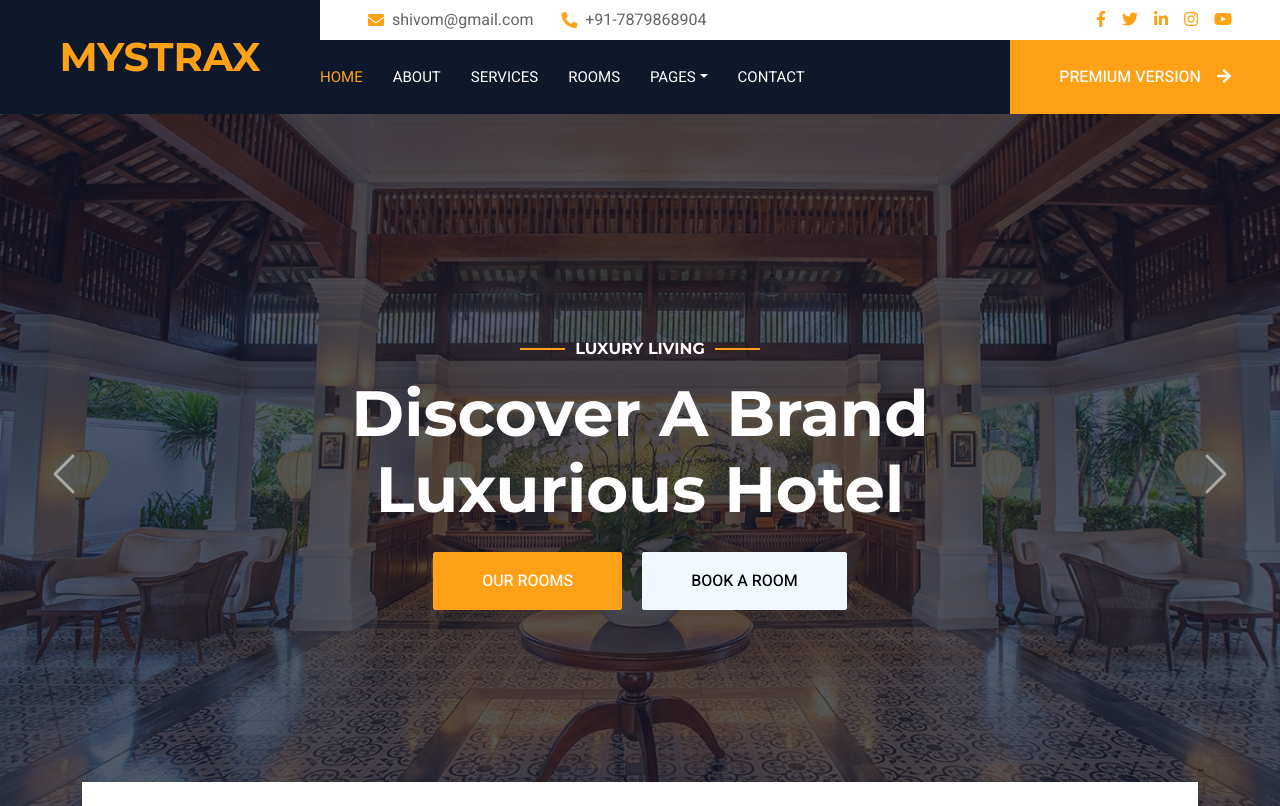
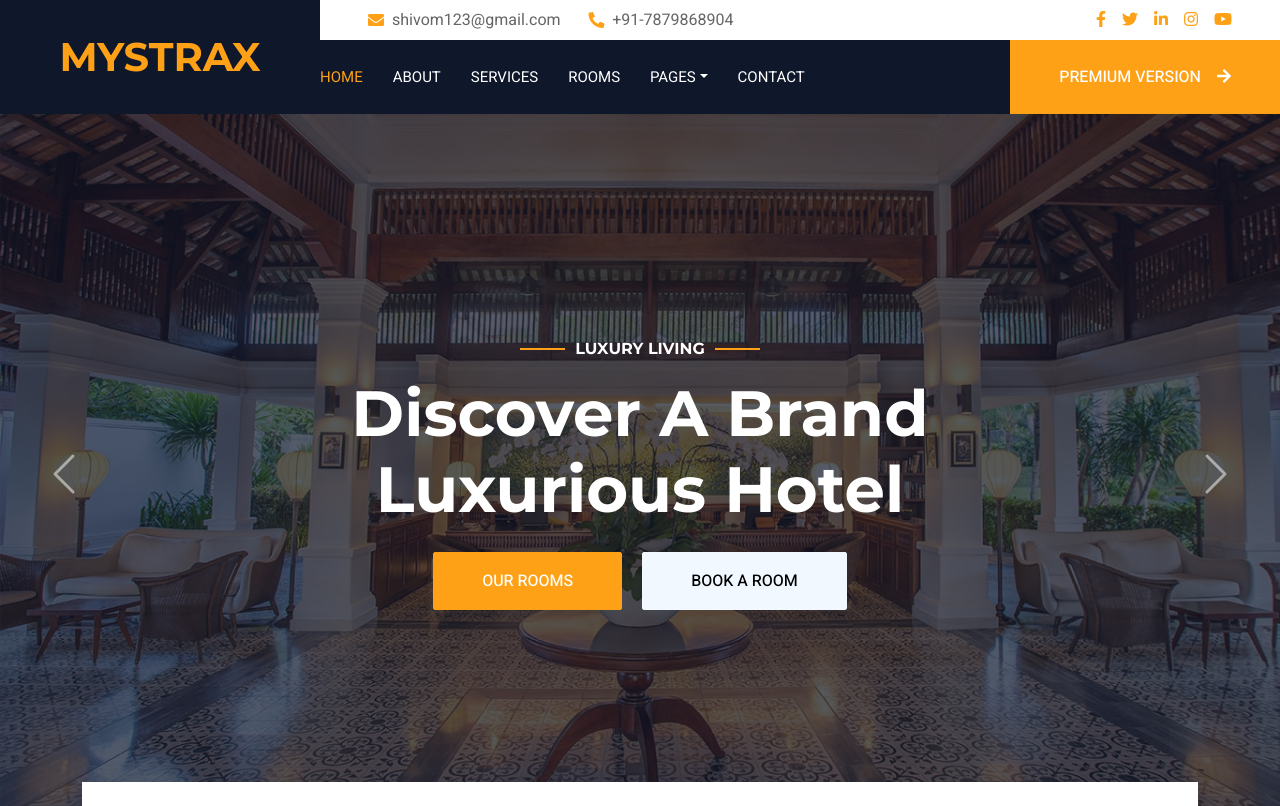
Before and after one commit to samtechindia/test, a plain HTML site: page index.html in a window 1280 px wide. Shown: the top 806 px of the page. Drawn offline with nearby package versions, Linux system fonts and the light colour scheme; animation ran at ten frames a second.

Commit message:
Update index.html
new rul

```diff
--- a/index.html
+++ b/index.html
@@ -55,7 +55,7 @@
                         <div class="col-lg-7 px-5 text-start">
                             <div class="h-100 d-inline-flex align-items-center py-2 me-4">
                                 <i class="fa fa-envelope text-primary me-2"></i>
-                                <p class="mb-0">shivom@gmail.com</p>
+                                <p class="mb-0">shivom123@gmail.com</p>
                             </div>
                             <div class="h-100 d-inline-flex align-items-center py-2">
                                 <i class="fa fa-phone-alt text-primary me-2"></i>
```
